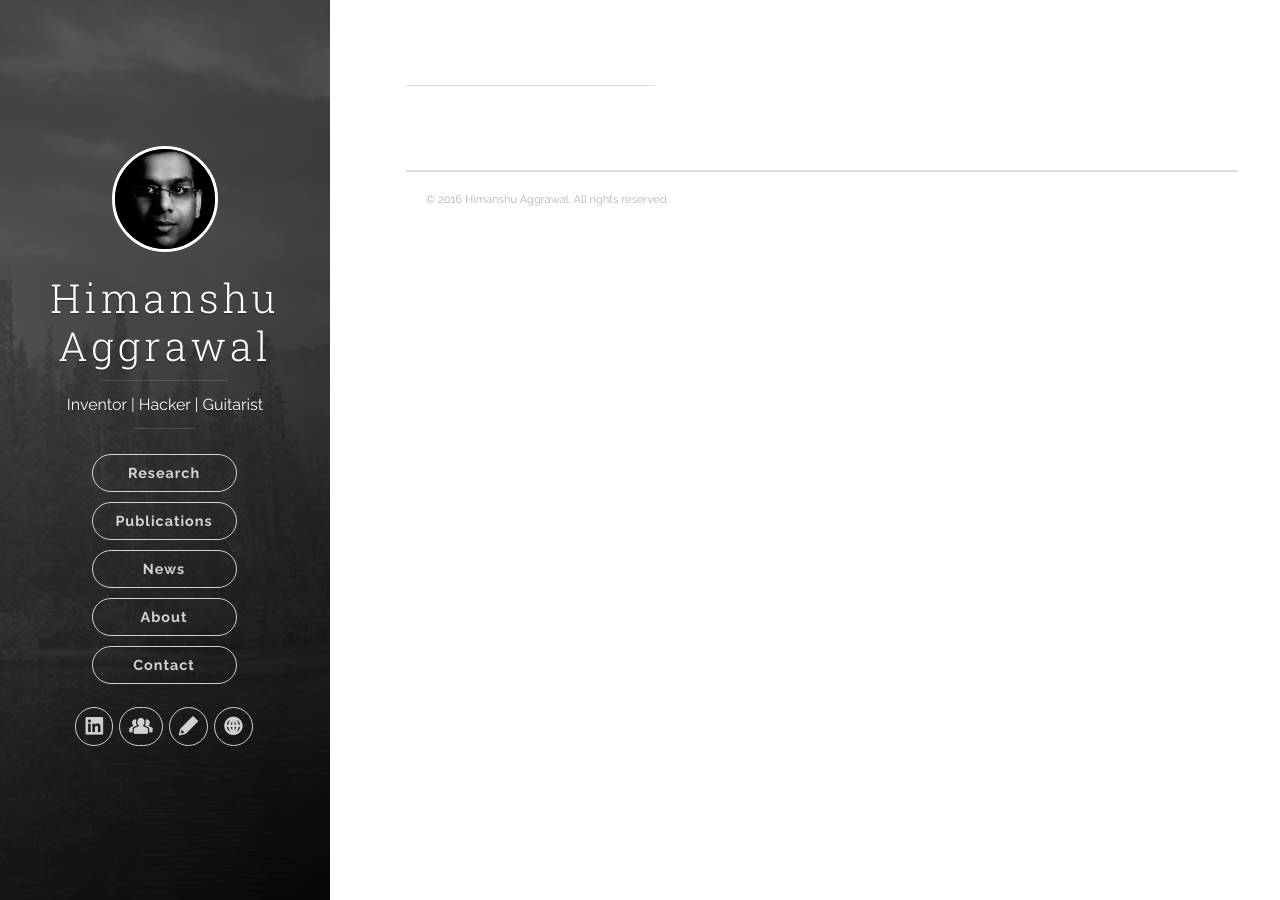
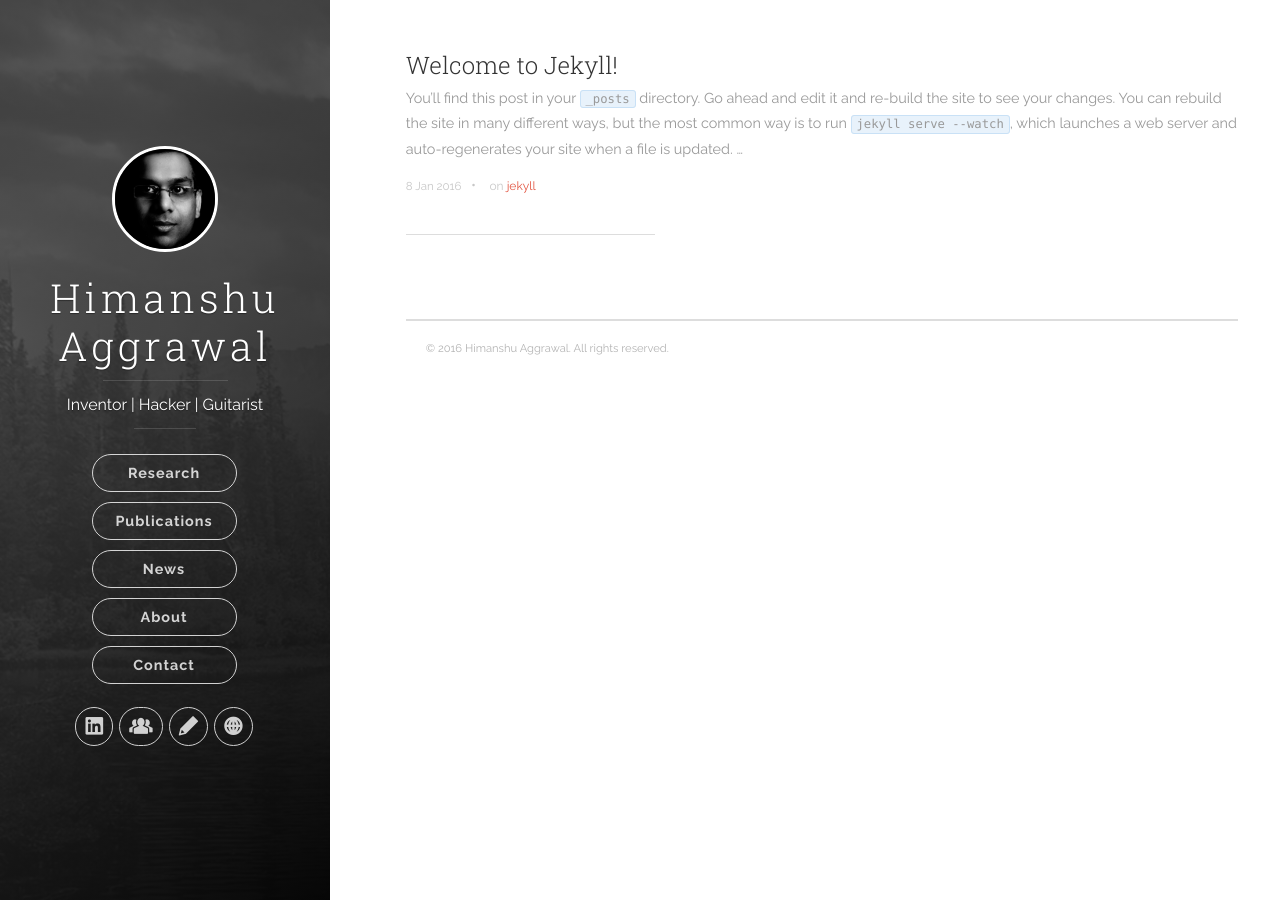
Before and after one commit to ahimanshu13/ahimanshu13.github.io, a Jekyll site: the page built from index.html, in a window 1280 px wide. Built offline with Jekyll 4.4.1, drawn with Linux system fonts in a browser that asks for light colours; nearby versions of some CDN libraries; the list of posts is cut into pages by our own code; a file with an impossible date is left out.

Commit message:
Revert "Updated 2016-01-08-welcome-to-jekyll.markdown"
This reverts commit ba6357e9c13904325e1833c2ddb391999e4c9554.

````diff
--- a/_posts/2016-01-08-welcome-to-jekyll.markdown
+++ b/_posts/2016-01-08-welcome-to-jekyll.markdown
@@ -1,10 +1,25 @@
 ---
-title: Welcome to Jekyll!
-date: {}
-categories:
-  - jekyll
-tags:
-  - jekyll
-published: true
+title:  "Welcome to Jekyll!"
+date:   2016-01-08 15:04:23
+categories: [jekyll]
+tags: [jekyll]
 ---
-Welcome to the persoanl website of Himanshu Aggrawal.
+You’ll find this post in your `_posts` directory. Go ahead and edit it and re-build the site to see your changes. You can rebuild the site in many different ways, but the most common way is to run `jekyll serve --watch`, which launches a web server and auto-regenerates your site when a file is updated.
+
+To add new posts, simply add a file in the `_posts` directory that follows the convention `YYYY-MM-DD-name-of-post.ext` and includes the necessary front matter. Take a look at the source for this post to get an idea about how it works.
+
+Jekyll also offers powerful support for code snippets:
+
+``` ruby
+def print_hi(name)
+  puts "Hi, #{name}"
+end
+print_hi('Tom')
+#=> prints 'Hi, Tom' to STDOUT.
+```
+
+Check out the [Jekyll docs][jekyll] for more info on how to get the most out of Jekyll. File all bugs/feature requests at [Jekyll’s GitHub repo][jekyll-gh]. If you have questions, you can ask them on [Jekyll’s dedicated Help repository][jekyll-help].
+
+[jekyll]:      http://jekyllrb.com
+[jekyll-gh]:   https://github.com/jekyll/jekyll
+[jekyll-help]: https://github.com/jekyll/jekyll-help
````
